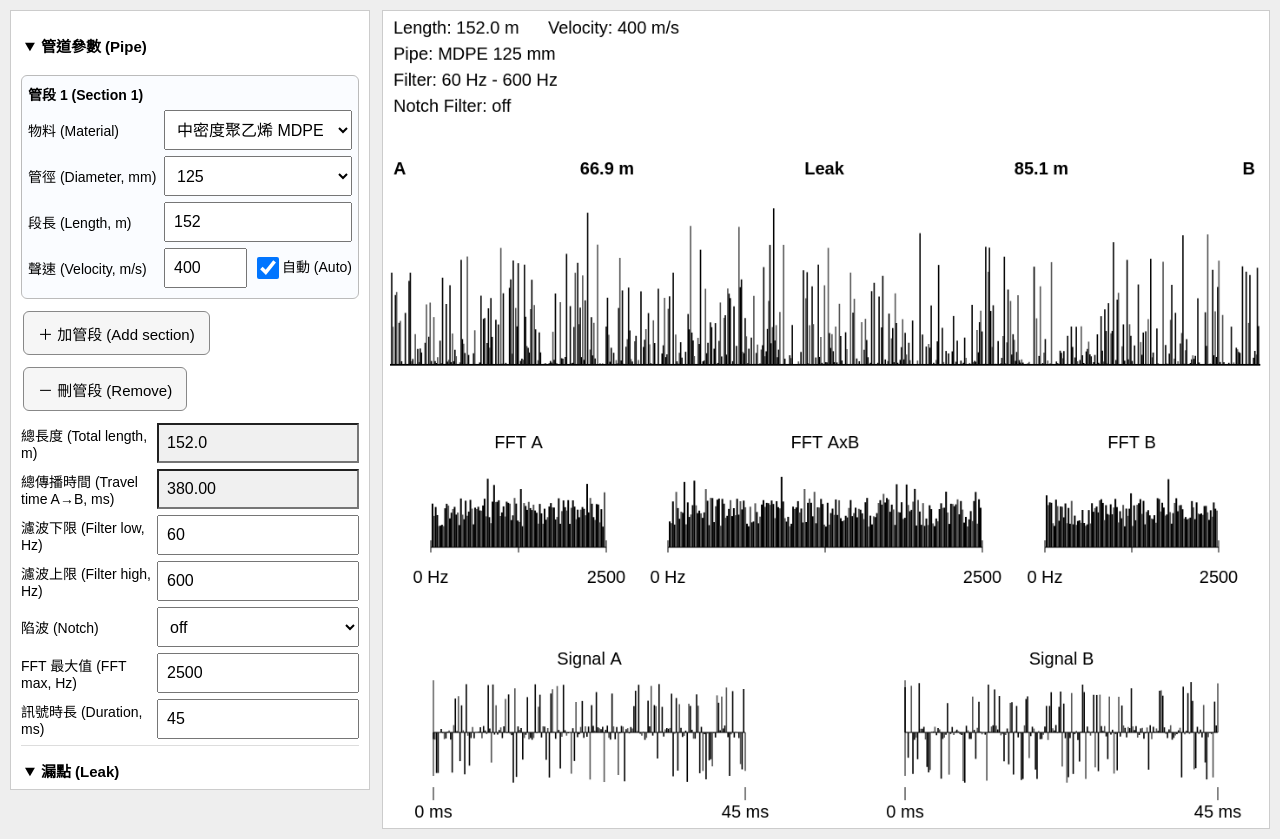
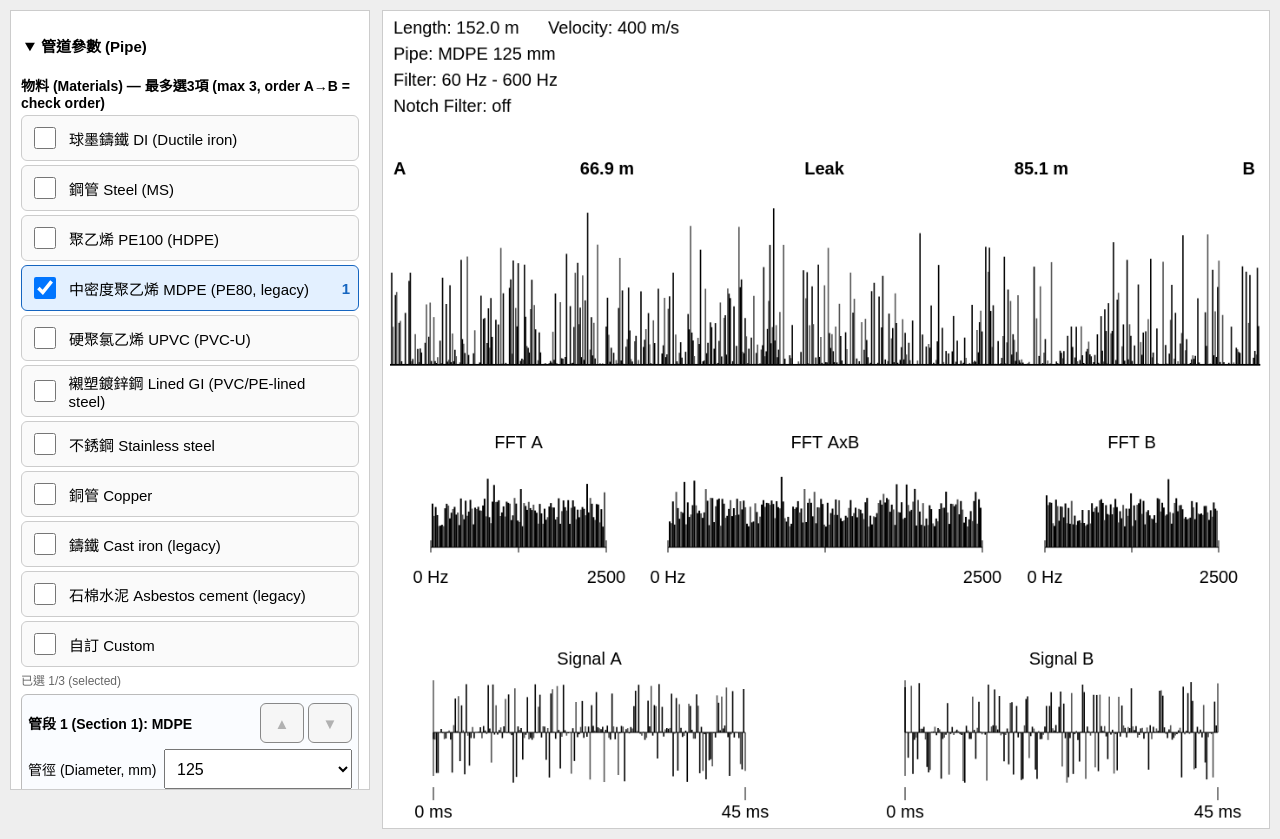
Before and after one commit to ddk5174/leak-correlator, a plain HTML site: page index.html in a window 1280 px wide. Drawn offline with Linux system fonts and the light colour scheme.

Commit message:
Multi-select materials (max 3) replaces add/remove section

```diff
--- a/index.html
+++ b/index.html
@@ -10,6 +10,10 @@ body{font-family:Arial,Helvetica,"PingFang HK","Noto Sans TC",sans-serif;margin:
 details{border-bottom:1px solid #ddd;margin:4px 0}
 summary{font-weight:bold;font-size:15px;padding:10px 4px;cursor:pointer;min-height:44px}
 .r{display:flex;align-items:center;gap:6px;margin:6px 0;flex-wrap:wrap}.r>label:first-child{flex:0 0 130px}
+.mats{}#mats label.mt{display:flex;align-items:center;gap:10px;min-height:46px;padding:6px 8px;margin:4px 0;border:1px solid #ccc;border-radius:6px;background:#fafafa;font-size:15px;cursor:pointer;-webkit-tap-highlight-color:transparent}
+#mats label.mt.on{background:#e3f0ff;border-color:#1565c0}#mats label.mt.dis{opacity:.45}
+#mats .ord{margin-left:auto;font-weight:bold;color:#1565c0}
+.sec h4{display:flex;align-items:center;gap:4px}.sec h4 span{flex:1}.sec h4 button{margin:0;padding:4px 10px;min-height:40px;min-width:44px}
 .sec{border:1px solid #bbb;border-radius:6px;padding:4px 6px;margin:6px 0;background:#fafcff}.sec h4{margin:4px 0}.cust{flex:1 1 100%!important}
 #src li{margin:4px 0;word-break:break-all;font-size:13px}
 .r input[type=text],.r input[type=number],.r select{flex:1;min-width:0;font-size:16px;padding:8px;min-height:40px}
@@ -27,8 +31,9 @@ canvas{background:#fff;border:1px solid #ccc;width:100%;max-width:1020px;height:
 </style></head><body>
 <div id="panel">
 <details open><summary>管道參數 (Pipe)</summary>
+<div style="font-weight:bold;margin:6px 0 2px">物料 (Materials) — 最多選3項 (max 3, order A→B = check order)</div>
+<div id="mats"></div><div id="matHint" style="font-size:12px;color:#666;margin:2px 0 6px"></div>
 <div id="secs"></div>
-<div class="btns"><button id="addSec">＋ 加管段 (Add section)</button><button id="rmSec">－ 刪管段 (Remove)</button></div>
 <div class="r"><label>總長度 (Total length, m)</label><input id="len" type="number" readonly style="background:#f0f0f0"></div>
 <div class="r"><label>總傳播時間 (Travel time A→B, ms)</label><input id="tt" type="text" readonly style="background:#f0f0f0"></div>
 <div class="r"><label>濾波下限 (Filter low, Hz)</label><input id="flo" type="number" value="60"></div>
@@ -74,28 +79,42 @@ const MATS={
  AC:{n:'石棉水泥 Asbestos cement (legacy)',specs:['AC (legacy)'],dia:WSD_DN.filter(d=>d>=80&&d<=600),v:()=>1000},
  X:{n:'自訂 Custom',specs:[],dia:[],v:()=>1000}};
 const SH={DI:'DI',Steel:'Steel',PE100:'HDPE',MDPE:'MDPE',PVCU:'UPVC',LGI:'Lined GI',SS:'SS',Cu:'Cu',CI:'CI',AC:'AC'};
-let nsec=0;
+let order=[];const MAXS=3;
 const opts=(arr,f=x=>x)=>arr.map(x=>`<option value="${x}">${f(x)}</option>`).join('')+'<option value="__c">自訂 (Custom)</option>';
-function mkSec(i,m,sp,d,L){const e=document.createElement('div');e.className='sec';e.id='S'+i;
- e.innerHTML=`<h4>管段 ${i+1} (Section ${i+1})</h4>
-<div class="r"><label>物料 (Material)</label><select id="m${i}">${Object.keys(MATS).filter(k=>k!='X').map(k=>`<option value="${k}">${MATS[k].n}</option>`).join('')}<option value="X">自訂 (Custom)</option></select><input class="cust" id="mc${i}" type="text" placeholder="物料 Material"></div>
+const DEF={MDPE:{sp:'PE80 SDR11',d:'125',L:152}};
+function buildMats(){const box=$('mats');box.innerHTML='';Object.keys(MATS).forEach(k=>{const l=document.createElement('label');l.className='mt';l.id='mt_'+k;
+ l.innerHTML=`<input type="checkbox" id="ck_${k}"><span>${MATS[k].n}</span><span class="ord" id="ord_${k}"></span>`;box.appendChild(l);
+ $('ck_'+k).onchange=()=>toggleMat(k,$('ck_'+k).checked);});}
+function toggleMat(k,on){if(on){if(order.length>=MAXS){$('ck_'+k).checked=false;return;}order.push(k);mkSec(k);}
+ else{if(order.length<=1){$('ck_'+k).checked=true;$('matHint').textContent='最少選1項 (At least 1 material required)';return;}order=order.filter(x=>x!=k);$('S'+k).remove();}
+ refresh();generate();}
+function refresh(){Object.keys(MATS).forEach(k=>{const c=$('ck_'+k),on=order.includes(k);c.checked=on;c.disabled=!on&&order.length>=MAXS;
+ $('mt_'+k).classList.toggle('on',on);$('mt_'+k).classList.toggle('dis',c.disabled);$('ord_'+k).textContent=on?(order.indexOf(k)+1):'';});
+ order.forEach((k,i)=>{const e=$('S'+k);$('secs').appendChild(e);$('sn'+k).textContent=`管段 ${i+1} (Section ${i+1}): ${k=='X'?'自訂 Custom':SH[k]}`;
+  $('up'+k).disabled=i==0;$('dn'+k).disabled=i==order.length-1;});
+ $('matHint').textContent=order.length>=MAXS?'已選3項 (3 selected — max)':`已選 ${order.length}/3 (selected)`;}
+function mv(k,d){const i=order.indexOf(k),j=i+d;if(j<0||j>=order.length)return;[order[i],order[j]]=[order[j],order[i]];refresh();generate();}
+function mkSec(i){const df=DEF[i]||{L:50};const e=document.createElement('div');e.className='sec';e.id='S'+i;
+ e.innerHTML=`<h4><span id="sn${i}"></span><button id="up${i}" title="上移 (Up)">▲</button><button id="dn${i}" title="下移 (Down)">▼</button></h4>
+<input type="hidden" id="m${i}" value="${i}"><div class="r" style="${i=='X'?'':'display:none'}"><label>物料 (Material)</label><input class="cust" id="mc${i}" type="text" placeholder="物料 Material"></div>
 <div class="r" style="display:none"><label>規格 (Spec)</label><select id="s${i}"></select><input class="cust" id="sc${i}" type="text" placeholder="規格 Spec"></div>
 <div class="r"><label>管徑 (Diameter, mm)</label><select id="d${i}"></select><input class="cust" id="dc${i}" type="number" placeholder="mm"></div>
-<div class="r"><label>段長 (Length, m)</label><input id="l${i}" type="number" step="0.1" value="${L}"></div>
+<div class="r"><label>段長 (Length, m)</label><input id="l${i}" type="number" step="0.1" value="${df.L}"></div>
 <div class="r"><label>聲速 (Velocity, m/s)</label><input id="v${i}" type="number"><label style="flex:0 0 auto"><input type="checkbox" id="va${i}" checked>自動 (Auto)</label></div>`;
- $('secs').appendChild(e);$('m'+i).value=m;fillM(i,sp,d);
+ $('secs').appendChild(e);fillM(i,df.sp,df.d);
  const ch=()=>{syncCust(i);autoV(i);generate();};
- $('m'+i).onchange=()=>{fillM(i);ch();};$('s'+i).onchange=ch;$('d'+i).onchange=ch;
+ $('s'+i).onchange=ch;$('d'+i).onchange=ch;$('up'+i).onclick=()=>mv(i,-1);$('dn'+i).onclick=()=>mv(i,1);
  ['mc','sc','dc'].forEach(k=>$(k+i).oninput=ch);$('l'+i).oninput=generate;
  $('v'+i).oninput=()=>{$('va'+i).checked=false;generate();};$('va'+i).onchange=ch;syncCust(i);autoV(i);}
 function fillM(i,sp,d){const M=MATS[$('m'+i).value];$('s'+i).innerHTML=opts(M.specs);$('d'+i).innerHTML=opts(M.dia);
  if(sp!==undefined)$('s'+i).value=sp;if(d!==undefined)$('d'+i).value=d;
- if(!M.specs.length)$('s'+i).value='__c';if(!M.dia.length)$('d'+i).value='__c';syncCust(i);}
-function syncCust(i){$('mc'+i).style.display=$('m'+i).value=='X'?'':'none';$('sc'+i).style.display=$('s'+i).value=='__c'?'':'none';$('dc'+i).style.display=$('d'+i).value=='__c'?'':'none';}
+ if(!M.specs.length)$('s'+i).value='__c';if(!M.dia.length)$('d'+i).value='__c';
+ if($('d'+i).selectedIndex<0)$('d'+i).selectedIndex=Math.floor(M.dia.length/2);syncCust(i);}
+function syncCust(i){$('sc'+i).style.display=$('s'+i).value=='__c'?'':'none';$('dc'+i).style.display=$('d'+i).value=='__c'?'':'none';}
 function secVal(i){const m=$('m'+i).value,mat=m=='X'?$('mc'+i).value:SH[m],spec=$('s'+i).value=='__c'?$('sc'+i).value:$('s'+i).value,
  dia=$('d'+i).value=='__c'?$('dc'+i).value:$('d'+i).value;return{m,mat,spec,dia:+dia||0,diaS:dia,len:+$('l'+i).value||0,vel:+$('v'+i).value||1};}
 function autoV(i){if($('va'+i).checked){const s=secVal(i);$('v'+i).value=MATS[s.m].v(s.dia);}}
-function secs(){return Array.from({length:nsec},(_,i)=>secVal(i));}
+function secs(){return order.map(k=>secVal(k));}
 // travel time from A to position x (m)
 function tA(x,S){let t=0,a=0;for(const s of S){const seg=Math.max(0,Math.min(s.len,x-a));t+=seg/s.vel;a+=s.len;}return t;}
 function xFromTA(t,S){let a=0;for(const s of S){const ts=s.len/s.vel;if(t<=ts)return a+t*s.vel;t-=ts;a+=s.len;}return a;}
@@ -179,8 +198,6 @@ $('gen').onclick=generate;
 $('rs').onclick=()=>{$('seed').value=Math.floor(Math.random()*1e9);generate();};
 $('clar').oninput=()=>{$('clv').textContent=$('clar').value;generate();};
 ['flo','fhi','notch','fmax','dur'].forEach(id=>$(id).addEventListener('input',draw));
-$('addSec').onclick=()=>{if(nsec<3){mkSec(nsec,'PE100','PE100 SDR11','125',50);nsec++;generate();}};
-$('rmSec').onclick=()=>{if(nsec>1){nsec--;$('S'+nsec).remove();generate();}};
-mkSec(0,'MDPE','PE80 SDR11','125',152);nsec=1;
+buildMats();order=['MDPE'];mkSec('MDPE');refresh();
 generate();
 </script></body></html>
```
